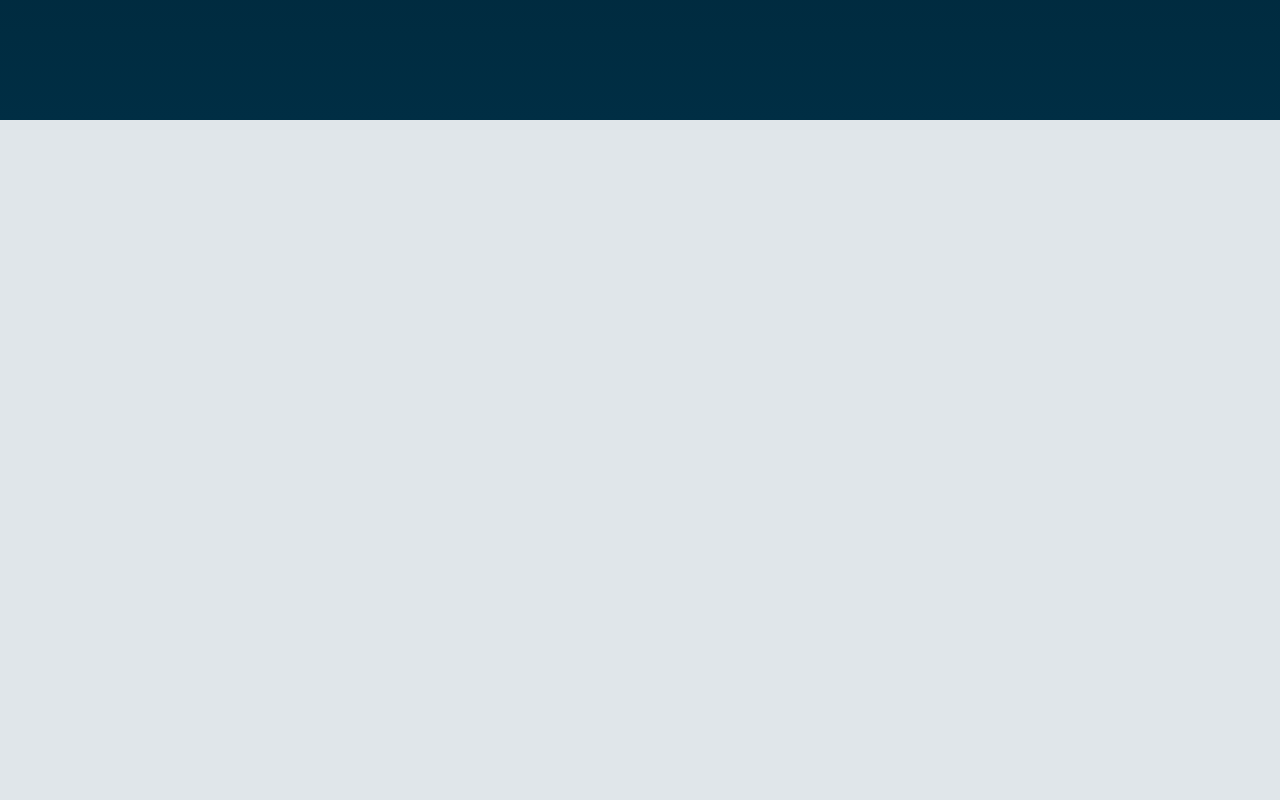
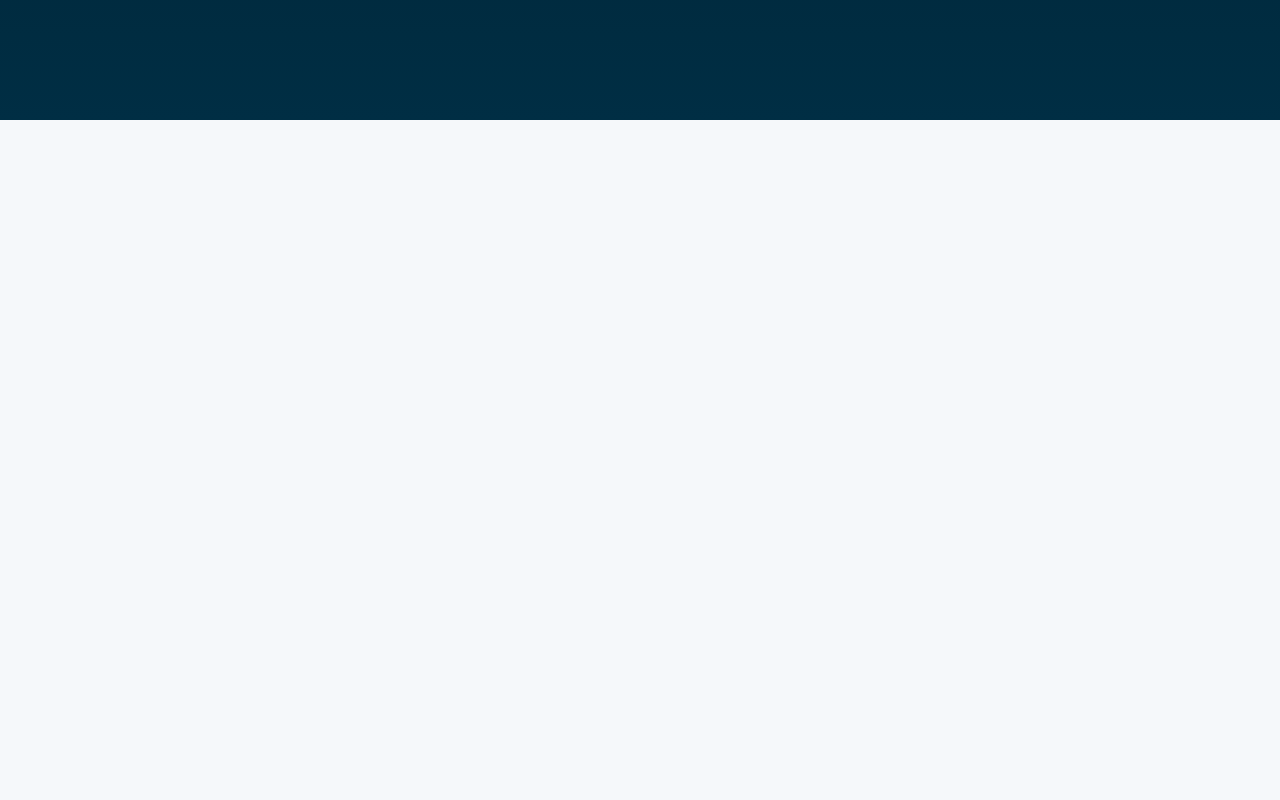
Before and after one commit to marawan6569/Portfolio, a plain HTML site: page index.html in a window 1280 px wide. Shown: the part 680-1480 px from the top of the page. Drawn offline with nearby package versions, Linux system fonts and the light colour scheme.

Commit message:
worked on AboutMe Section

```diff
--- a/css/main.css
+++ b/css/main.css
@@ -231,6 +231,18 @@ body { overflow-x: hidden; }
 /* end hero section */
 
 
+
+/* Start AboutMe Section */
+#AboutMe
+{
+    min-height: 100vh;
+    background-color: rgb(var(--background-shade));
+}
+/* End AboutMe Section */
+
+
+
+
 /* start responsive */
 
 /* X-Small devices (portrait phones, less than 576px) */
--- a/index.html
+++ b/index.html
@@ -51,7 +51,7 @@
                 </div>
             </div>
         </section>
-        <section id="AboutMe" style="height: 100vh; background: #E0E6EA"></section>
+        <section id="AboutMe"></section>
         <section id="Projects" style="height: 100vh; background: #F5F8FA"></section>
         <section id="ContactMe" style="height: 100vh; background: #E0E6EA"></section>
 
```
